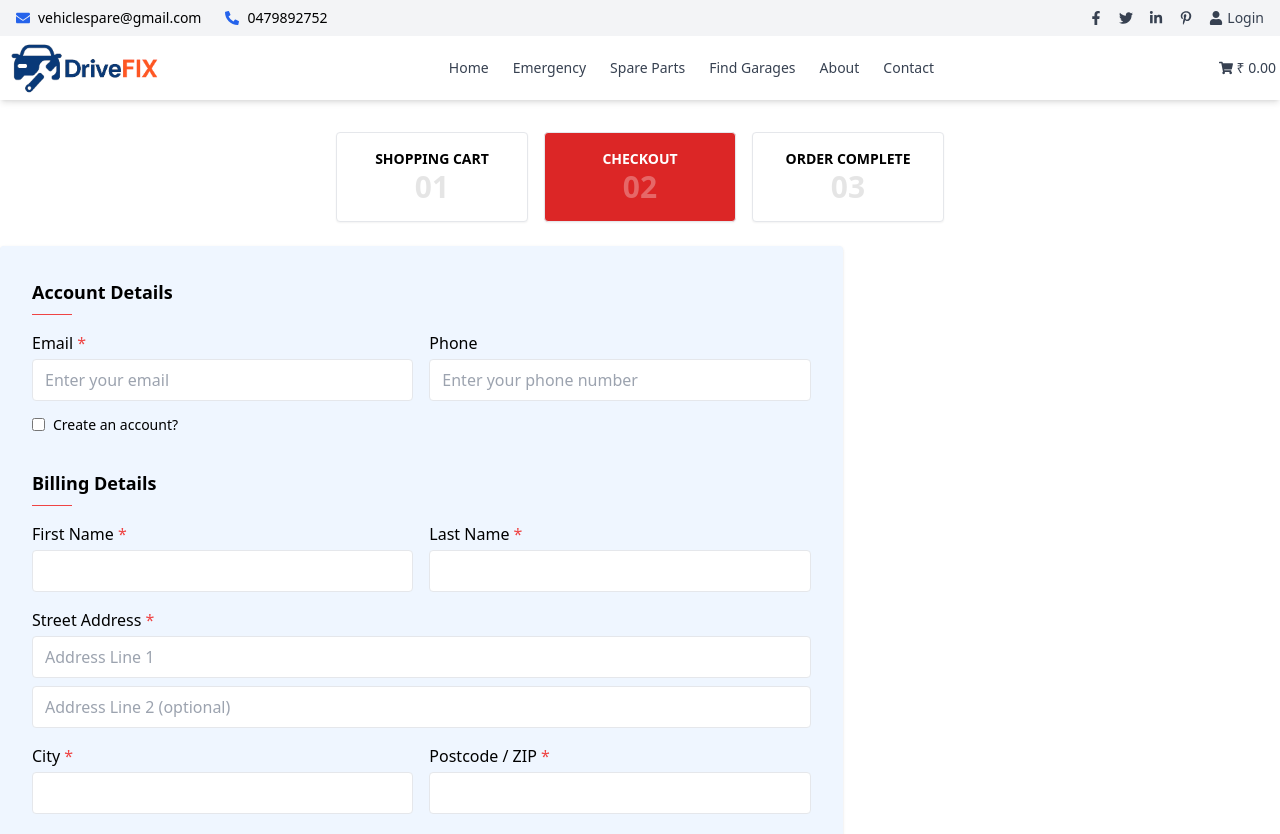
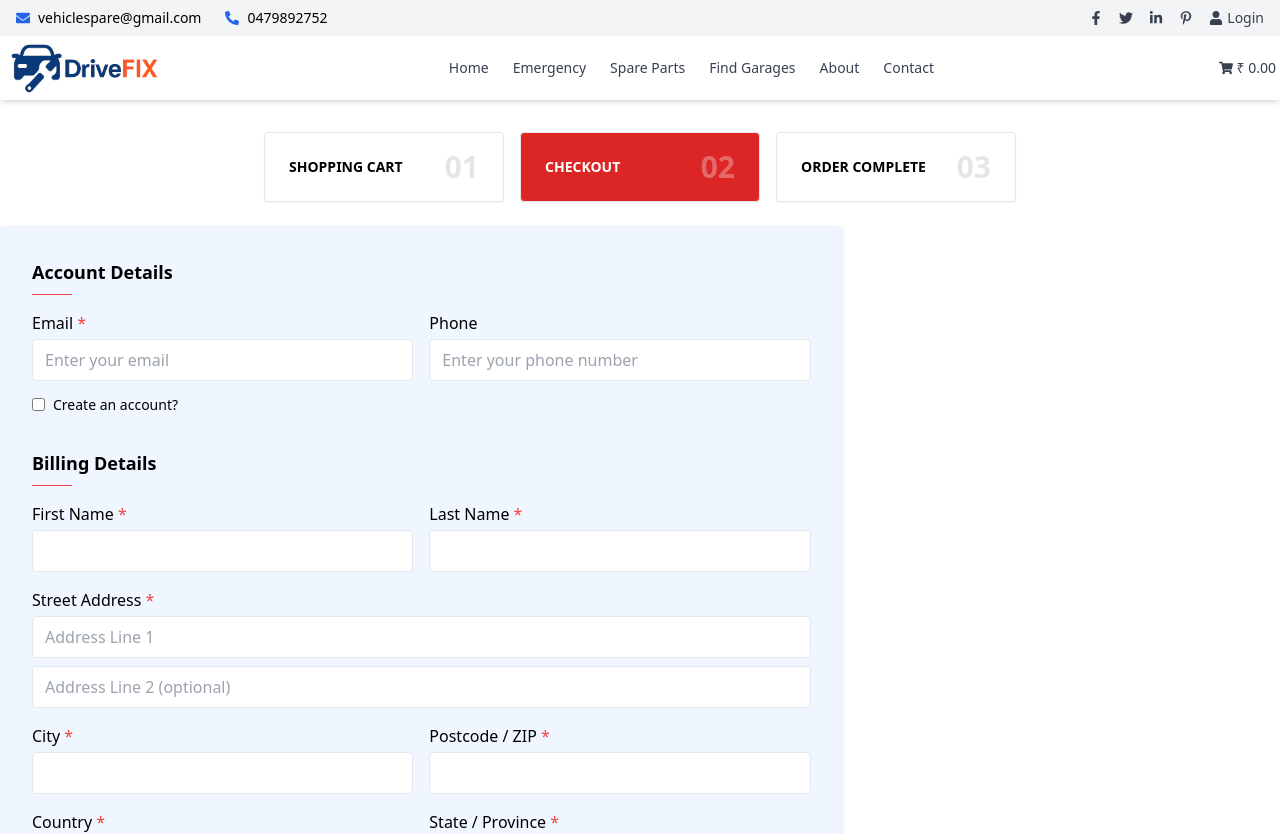
Before and after one commit to Sanduni4822/Smart-Vehicle-Spare-Parts-Management-System-Group-, a React (Vite) app: page /checkout in a window 1280 px wide. Shown: the top 834 px of the page. Built offline with nearby package versions, Linux system fonts and the light colour scheme.

Commit message:
Improved StepIndicator layout  with wider boxes and right-aligned step numbers

```diff
--- a/src/components/spareparts/shoppingcart/StepIndicator.jsx
+++ b/src/components/spareparts/shoppingcart/StepIndicator.jsx
@@ -20,13 +20,13 @@ const StepIndicator = () => {
           <div
             key={step.path}
             onClick={() => navigate(step.path)}
-            className={`w-48 text-center p-4 rounded shadow-sm border cursor-pointer transition-all duration-300 ${
+            className={`w-60 flex justify-between items-center px-6 py-4 rounded cursor-pointer border shadow-sm transition-all duration-300 ${
               isActive
                 ? "bg-red-600 text-white"
                 : "bg-white text-black hover:bg-gray-100"
             }`}
           >
-            <span className="block font-semibold text-sm">{step.label}</span>
+            <span className="text-sm font-semibold">{step.label}</span>
             <span
               className={`text-3xl font-bold ${
                 isActive ? "text-white/30" : "text-black/10"
```
